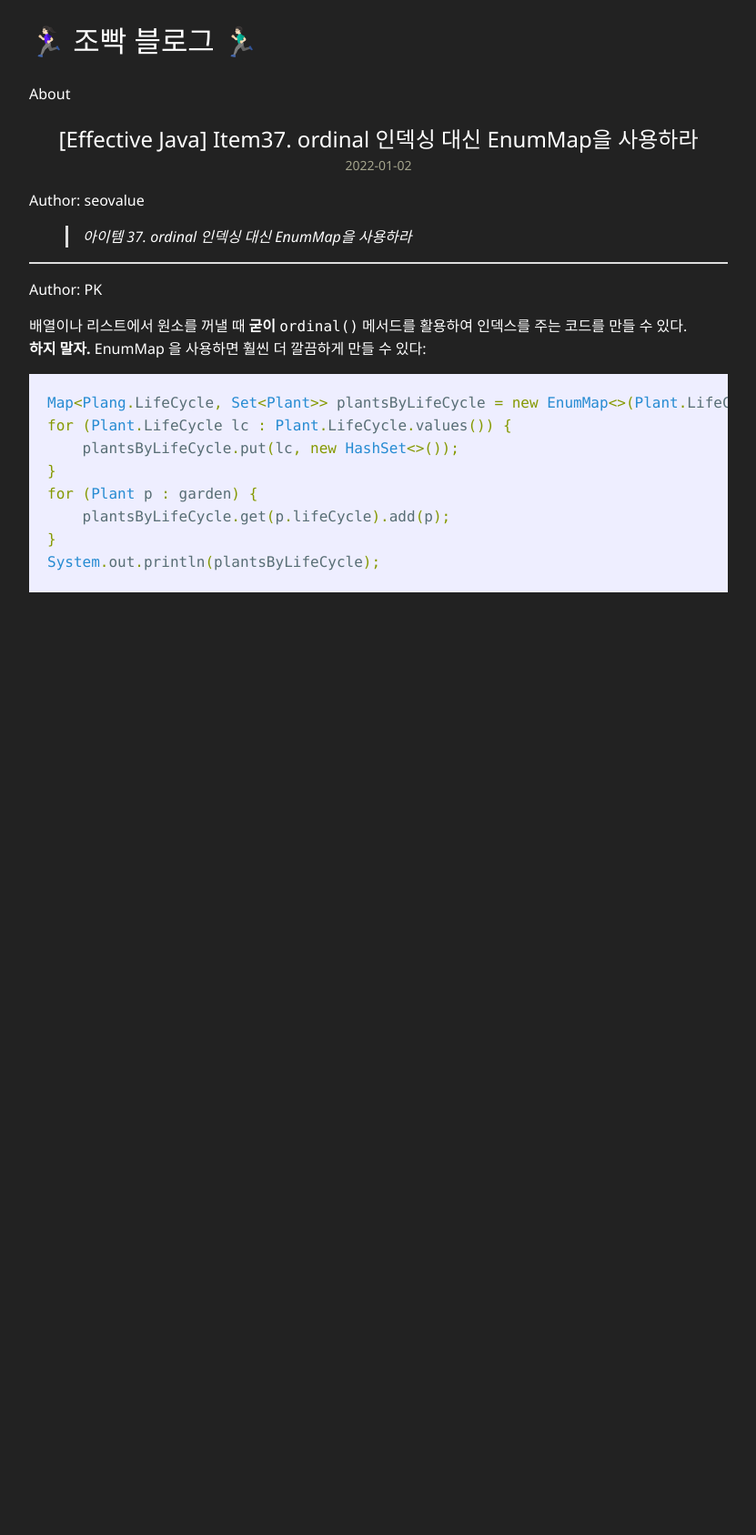
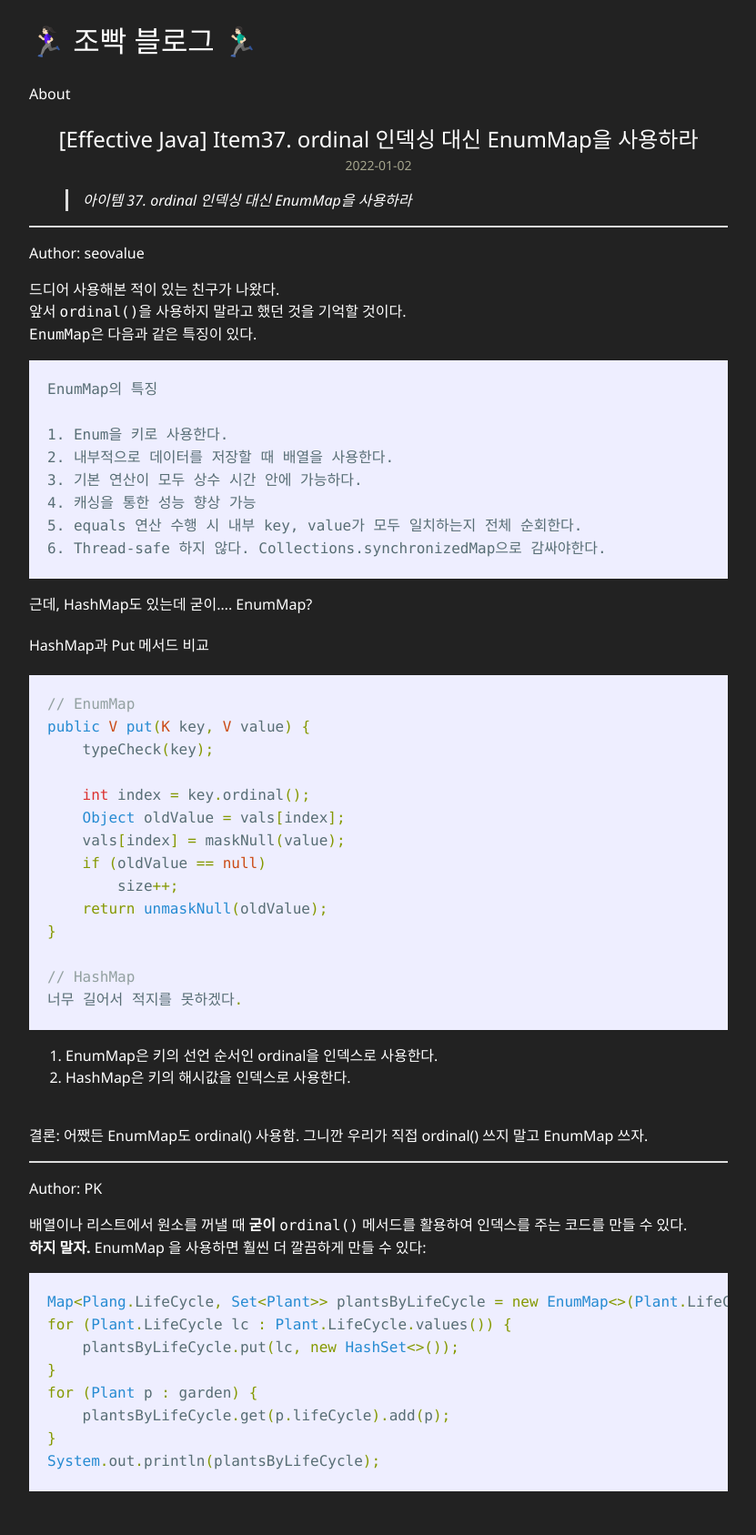
Before and after one commit to jo-pk/jo-pk.github.io, a Jekyll site: the page built from _posts/2022-01-02-[Effective-Java]-Item37.md, in a window 1280 px wide. Shown: the whole page at 91% size, without its empty margins (224-1055 px from the left). Built offline with Jekyll 4.4.1, drawn with Linux system fonts in a browser that asks for light colours; before the commit the page ends 900 px from its top, so only the background shows below that.

Commit message:
docs: item37 작성

````diff
--- a/_posts/2022-01-02-[Effective-Java]-Item37.md
+++ b/_posts/2022-01-02-[Effective-Java]-Item37.md
@@ -5,9 +5,53 @@ description: ordinal은 웬만해선 사용하면 안돼
 categories: self
 ---
 
+> 아이템 37. ordinal 인덱싱 대신 EnumMap을 사용하라
+
+-----
+
 Author: seovalue
 
-> 아이템 37. ordinal 인덱싱 대신 EnumMap을 사용하라
+드디어 사용해본 적이 있는 친구가 나왔다. <br>
+앞서 `ordinal()`을 사용하지 말라고 했던 것을 기억할 것이다.<br>
+`EnumMap`은 다음과 같은 특징이 있다.<br>
+
+```text
+EnumMap의 특징
+
+1. Enum을 키로 사용한다.
+2. 내부적으로 데이터를 저장할 때 배열을 사용한다.
+3. 기본 연산이 모두 상수 시간 안에 가능하다.
+4. 캐싱을 통한 성능 향상 가능
+5. equals 연산 수행 시 내부 key, value가 모두 일치하는지 전체 순회한다.
+6. Thread-safe 하지 않다. Collections.synchronizedMap으로 감싸야한다.
+```
+
+근데, HashMap도 있는데 굳이.... EnumMap?<br>
+
+#### HashMap과 Put 메서드 비교
+```java
+// EnumMap
+public V put(K key, V value) {
+    typeCheck(key);
+
+    int index = key.ordinal();
+    Object oldValue = vals[index];
+    vals[index] = maskNull(value);
+    if (oldValue == null)
+        size++;
+    return unmaskNull(oldValue);
+}
+
+// HashMap
+너무 길어서 적지를 못하겠다.
+```
+
+1. EnumMap은 키의 선언 순서인 ordinal을 인덱스로 사용한다.
+2. HashMap은 키의 해시값을 인덱스로 사용한다.
+
+<br>
+결론: 어쨌든 EnumMap도 ordinal() 사용함. 그니깐 우리가 직접 ordinal() 쓰지 말고 EnumMap 쓰자.<br>
+
 
 -----
 
````
